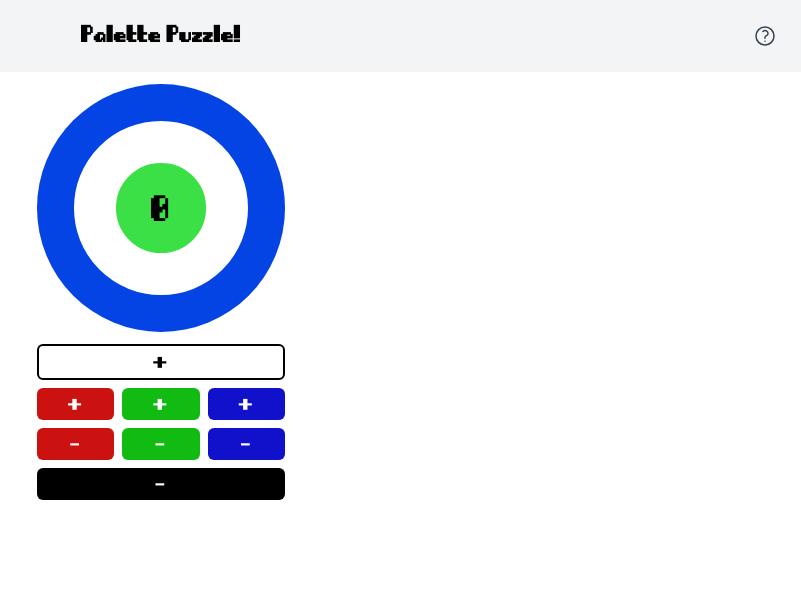
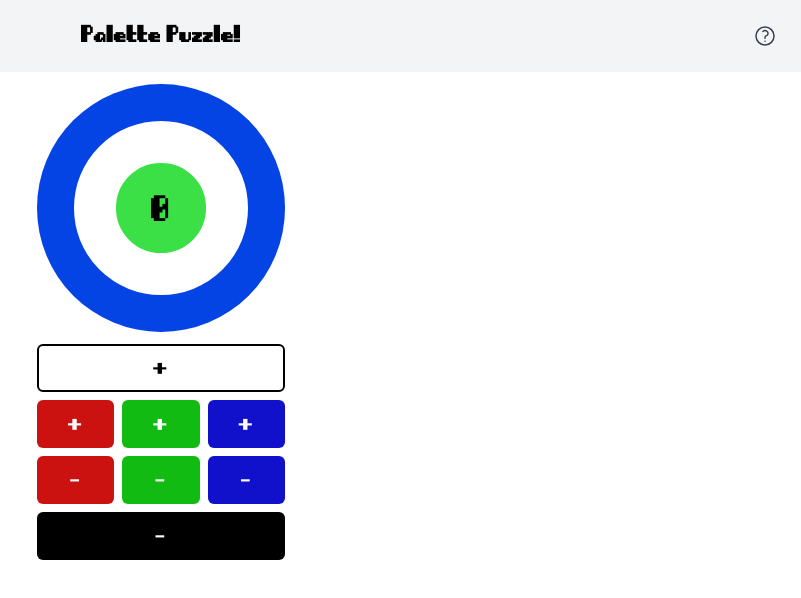
Before and after one commit to jalberse/palette_puzzle, a Next.js app: page / in a window 1280 px wide. Shown: the top 598 px of the page, without its empty margins (479-1280 px from the left). Built offline with nearby package versions, Linux system fonts and the light colour scheme.

Commit message:
Make buttons taller
This is better for big thumbs

```diff
--- a/app/PaletteButton.tsx
+++ b/app/PaletteButton.tsx
@@ -20,6 +20,7 @@ const PaletteButton: React.FC<PaletteButtonProps> = ({
         rounded-md
         text-2xl
         w-full
+        h-12
         ${className}`}
         >
       {increase ? '+' : '-'}
```
